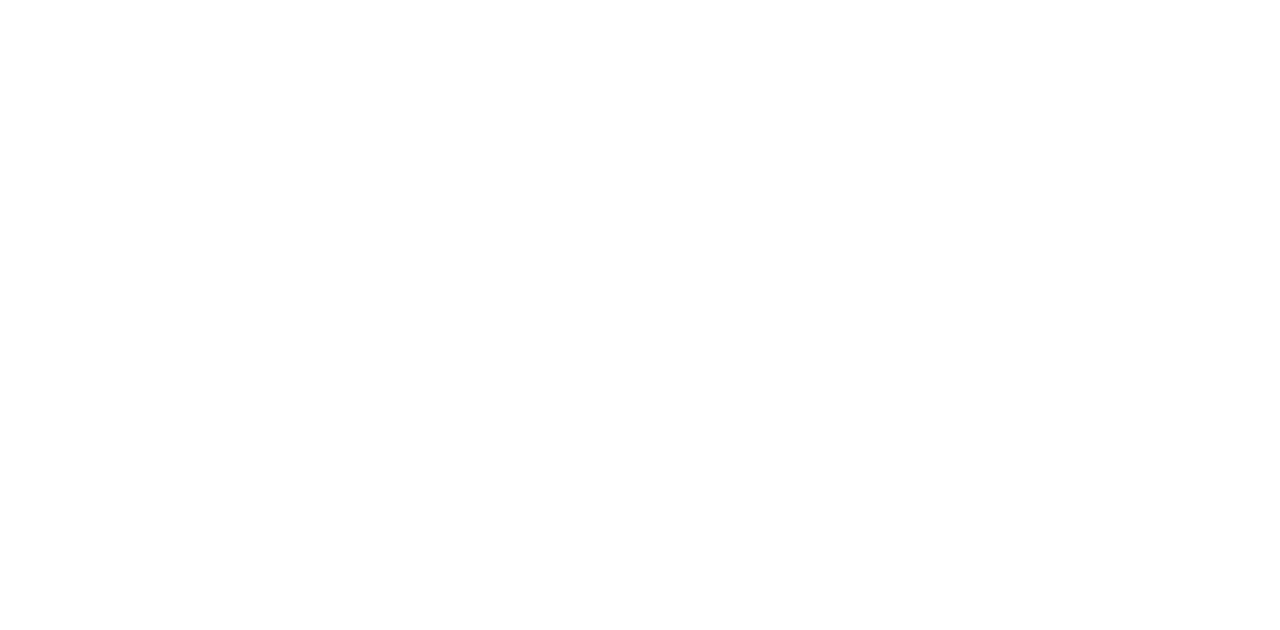
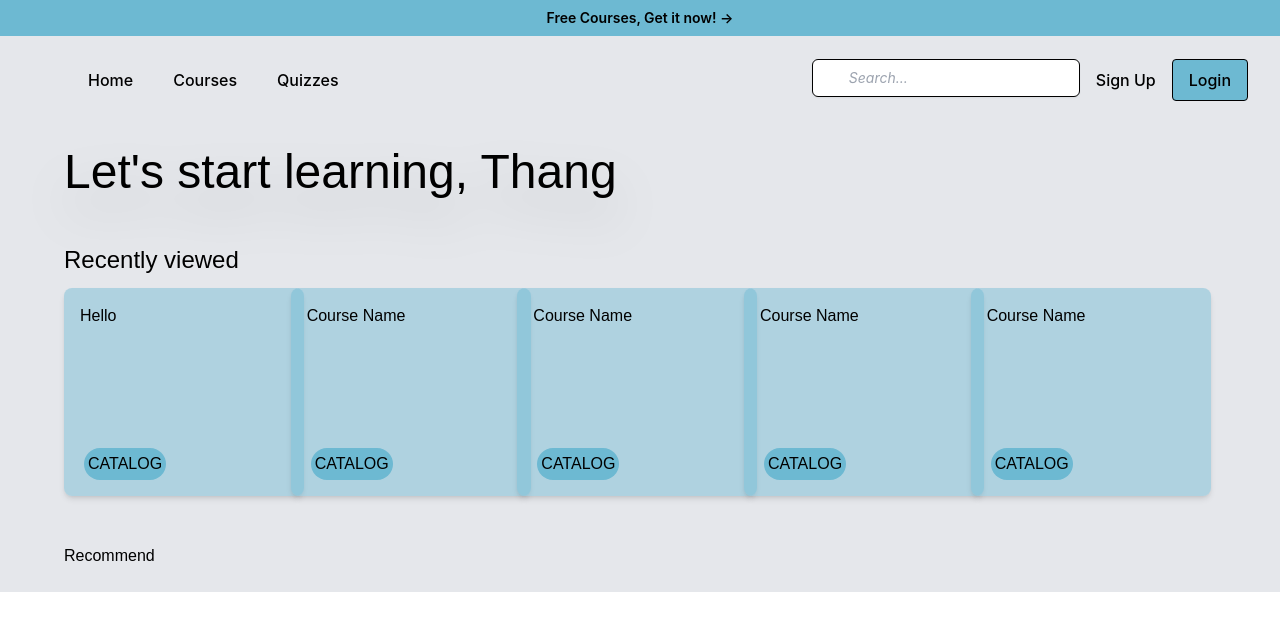
Before and after one commit to dtnghia2010/E-learning-platform, a React (Create React App) app in the folder frontend/: page / in a window 1280 px wide. Before the commit this address had no page. Shown: the top 630 px of the page. Built offline with nearby package versions, Linux system fonts and the light colour scheme.

Commit message:
feat: Recently view FE

```diff
--- a/frontend/package.json
+++ b/frontend/package.json
@@ -3,6 +3,8 @@
   "version": "0.1.0",
   "private": true,
   "dependencies": {
+    "@headlessui/react": "^1.7.18",
+    "@heroicons/react": "^2.1.1",
     "@testing-library/jest-dom": "^5.17.0",
     "@testing-library/react": "^13.4.0",
     "@testing-library/user-event": "^13.5.0",
--- a/frontend/src/App.js
+++ b/frontend/src/App.js
@@ -8,14 +8,18 @@ import {
 import Header from "./component/Header";
 import Login from "./page/Login";
 import Register from "./page/Register";
+import HomePage from "./page/HomePage";
 
 function App() {
+
   return (
       <div className="bg-gray-tone">
+          <Header />
       <BrowserRouter>
         <Routes>
           <Route path="/login" element={<Login/>} />
             <Route path="/register" element={<Register/>} />
+            <Route exact path="/" element={<HomePage />}/>
         </Routes>
       </BrowserRouter>
       </div>
--- a/frontend/src/component/Header.js
+++ b/frontend/src/component/Header.js
@@ -13,21 +13,29 @@ export default function Header(){
 
                 </div>
             </div>
-                <div className="flex justify-between items-center h-16 bg-gray-100 px-4">
+            <nav className="mx-auto flex max-w-7xl items-center justify-between p-4 lg:px-8" aria-label="Global">
                 <div className="flex justify-between items-center p-4 ">
                     <a href="#" className=" ml-10 text-black hover:text-gray-700 font-medium">Home</a>
                     <a href="#" className=" ml-10 text-black hover:text-gray-700 font-medium">Courses</a>
                     <a href="#" className=" ml-10 text-black hover:text-gray-700 font-medium">Quizzes</a>
-                        <a href="#" className=" ml-10 text-black hover:text-gray-700 font-medium">Meeting</a>
                 </div>
                 <div className="flex justify-end">
+                    <div>
+                        <i className="fa-solid fa-magnifying-glass"></i>
+                        <input
+                            className="placeholder:italic placeholder:text-slate-400 block bg-white w-full border border-slate-300 rounded-md py-2 pl-9 pr-3 shadow-sm focus:outline-none focus:border-sky-500 focus:ring-sky-500 focus:ring-1 sm:text-sm"
+                            placeholder="Search..." type="text" name="search"/>
+                    </div>
+                    <div>
                     <button className="text-black px-4 py-2 rounded font-medium">Sign Up</button>
                     <button
                         className="bg-blue-light text-blue-500 border border-blue-500 px-4 py-2 rounded font-medium">Login
                     </button>
                     </div>
                 </div>
+            </nav>
         </div>
 
-    );
+    )
+        ;
 }
--- /dev/null
+++ b/frontend/src/component/Hero.js
@@ -0,0 +1,15 @@
+const Hero = () => {
+    return (
+        <div className='text-black'>
+            <div className= 'max-w-[800px] mt-[-96px] w-full h-screen mx-auto text-left flex flex-col justify-center'>
+                <p className='text custom-text font-bold p-2'>This is the course name put here</p>
+                <div>
+                    <p>Here is the author name</p>
+                </div>
+            </div>
+
+        </div>
+    );
+};
+
+export default Hero;
--- /dev/null
+++ b/frontend/src/component/Recent.js
@@ -0,0 +1,28 @@
+const Recent = () => {
+    return (
+        <div className=" grid lg:grid-cols-6 gap-x-52">
+                <a href="#" className="card">
+                    <span> Hello </span>
+                    <span className="badge"> Catalog</span>
+                </a>
+                <a href="#" className="card">
+                    <span> Course Name</span>
+                    <span className="badge"> Catalog</span>
+                </a>
+                <a href="#" className="card">
+                    <span> Course Name</span>
+                    <span className="badge"> Catalog</span>
+                </a>
+                <a href="#" className="card">
+                    <span> Course Name</span>
+                    <span className="badge"> Catalog</span>
+                </a>
+                <a href="#" className="card">
+                    <span> Course Name</span>
+                    <span className="badge"> Catalog</span>
+                </a>
+        </div>
+    );
+};
+
+export default Recent;
--- /dev/null
+++ b/frontend/src/component/Recommend.js
@@ -0,0 +1,9 @@
+const Recommend = () => {
+    return (
+    <div>
+        <p>Recommend</p>
+    </div>
+    );
+};
+
+export default Recommend;
--- a/frontend/src/index.css
+++ b/frontend/src/index.css
@@ -8,9 +8,27 @@ body {
     sans-serif;
   -webkit-font-smoothing: antialiased;
   -moz-osx-font-smoothing: grayscale;
+
+
 }
 
 code {
   font-family: source-code-pro, Menlo, Monaco, Consolas, 'Courier New',
     monospace;
 }
+
+.font-vietnam-pro {
+  font-family: 'Vietnam Pro', sans-serif;
+}
+
+.text-shadow {
+  text-shadow: 2px 2px 4px rgba(0, 0, 0, 0.3); /* This sets a shadow with an offset of 2px horizontally and 2px vertically, with a blur radius of 4px and a color with 50% opacity */
+}
+
+.card{
+  @apply h-32 sm:h-52 w-52 sm:w-60 bg-[length:170px_170px] bg-[#6DB9D2]/45 rounded-lg shadow-md flex flex-col p-4 hover:shadow-xl hover:-mt-0.5 relative
+}
+
+.badge{
+  @apply absolute bottom-4 ml-1 p-1 mr-7 bg-auto bg-blue-light uppercase rounded-full
+}
--- /dev/null
+++ b/frontend/src/page/HomePage.js
@@ -0,0 +1,23 @@
+import Recent from "../component/Recent";
+import Recommend from "../component/Recommend";
+
+const HomePage = () => {
+    return (
+        <div className="container mx-auto flex flex-col justify-start font-vietnam-pro px-16 py-6" >
+            <header className="flex items-center drop-shadow-2xl text-5xl">Let's start
+                learning, Thang</header>
+            <div className="mt-12">
+                <div className="pb-3">
+                    <header className="text-2xl">Recently viewed</header>
+                </div>
+                <Recent/>
+            </div>
+            <div className="mt-12">
+                <Recommend/>
+            </div>
+        </div>
+
+    );
+};
+
+export default HomePage;
--- a/frontend/src/page/Login.js
+++ b/frontend/src/page/Login.js
@@ -27,7 +27,6 @@ const Login = () => {
 
     return (
         <div>
-        <Header></Header>
         <div className="flex items-center justify-center  w-full h-screen  bg-gray-100">
             <div className="bg-gray-tone  rounded-lg  px-4 py-10 max-w-sm mx-auto w-full h-screen ">
                 <h1 className="text-5xl font-bold text-center mb-6">Login</h1>
--- a/frontend/src/page/Register.js
+++ b/frontend/src/page/Register.js
@@ -1,4 +1,5 @@
 import React, {useState} from "react";
+import Header from "../component/Header";
 
 
 export default  function Register(){
@@ -49,35 +50,8 @@ export default  function Register(){
 
 
     return (
-        <div>
-        <div>
-            <div className="bg-blue-light p-2 flex justify-center">
-                <div className="container mx-auto flex justify-center items-center font-semibold text-lg">
 
-                    <div className="text-sm text-gray-600 text-center flex ">
-                        Free Courses, Get it now! →
-                    </div>
-
-                </div>
-            </div>
-            <div className="flex justify-between items-center h-16 bg-gray-100 px-4">
-                <div className="flex justify-between items-center p-4 ">
-                    <a href="#" className=" ml-10 text-black hover:text-gray-700 font-medium">Home</a>
-                    <a href="#" className=" ml-10 text-black hover:text-gray-700 font-medium">Courses</a>
-                    <a href="#" className=" ml-10 text-black hover:text-gray-700 font-medium">Quizzes</a>
-                    <a href="#" className=" ml-10 text-black hover:text-gray-700 font-medium">Meeting</a>
-                </div>
-                <div className="flex justify-end">
-                    <button
-                        className="bg-blue-light text-blue-500 border border-blue-500 px-4 py-2 rounded font-medium">Sign
-                        Up
-                    </button>
-                    <button
-                        className=" text-black px-4 py-2 rounded font-medium">Log in
-                    </button>
-                </div>
-            </div>
-        </div>
+        //remove Header custom
        <div className="flex items-center justify-center  w-full h-screen  bg-gray-100">
         <div className="bg-gray-tone  rounded-lg  px-4 py-10 max-w-sm mx-auto w-full h-screen ">
             <h1 className="text-5xl font-bold text-center mb-6">Sign up</h1>
@@ -160,7 +134,7 @@ export default  function Register(){
             </form>
         </div>
        </div>
-        </div>
+
 
 
     )
```
Also changed, not shown: 1 other file (tests, documents, lock files or other folders). Lines whose indentation alone changed are shown as unchanged.
